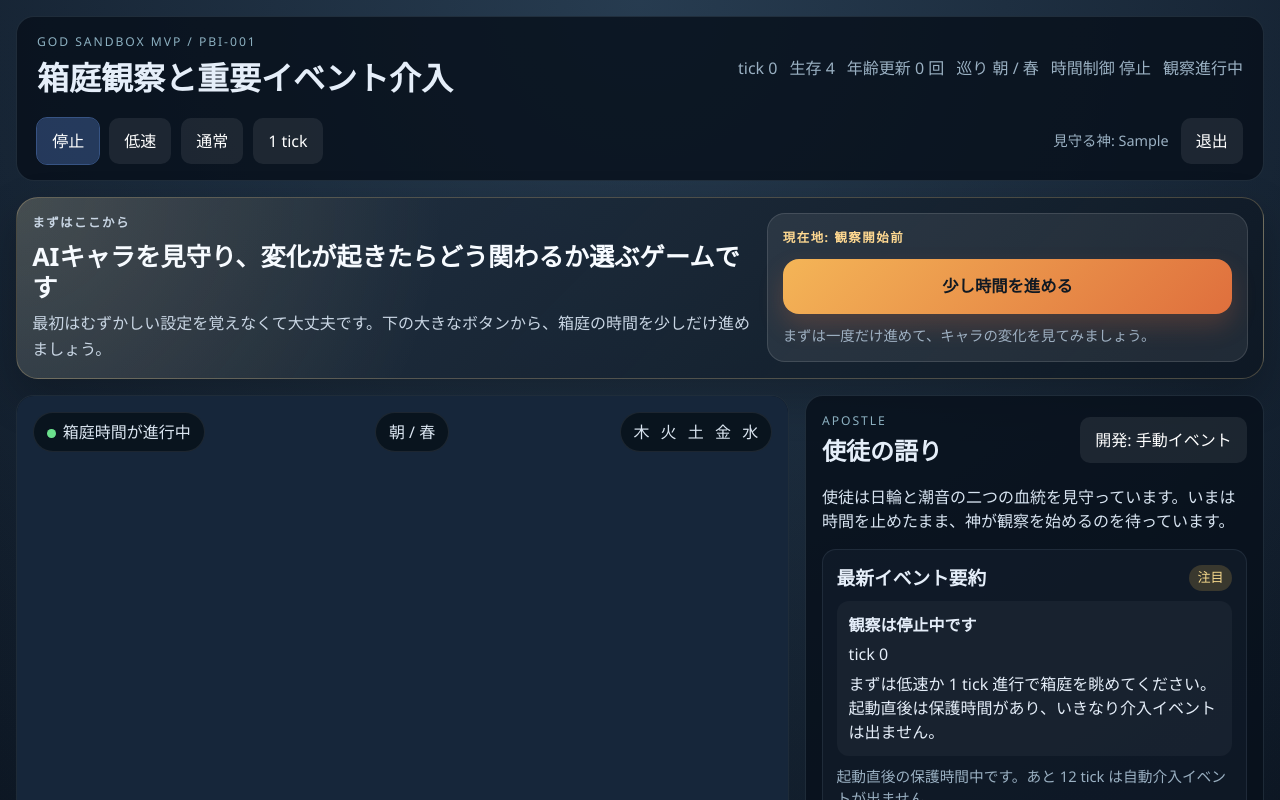
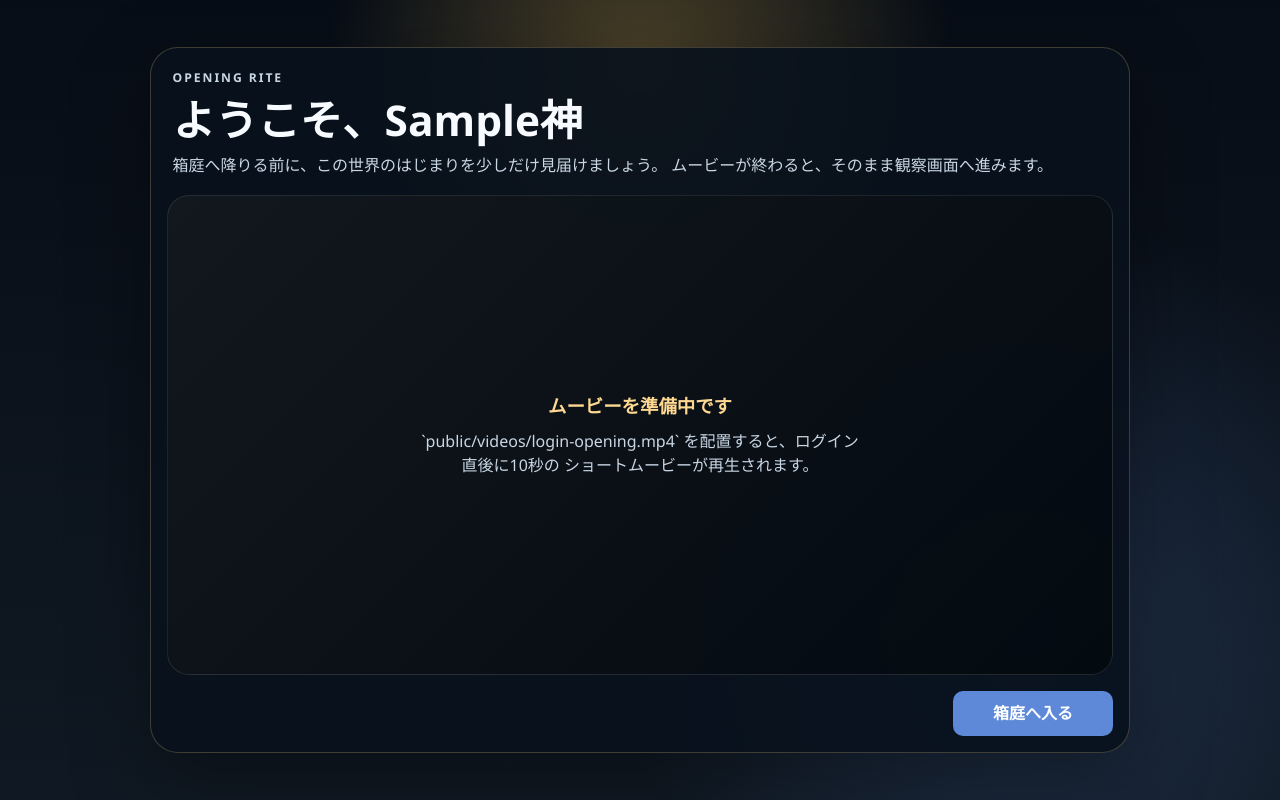
Before and after one commit to KitsuneSavaskiy/god-sandbox-mvp, a React (Vite) app: page / in a window 1280 px wide. Both pictures are taken after typing "Sample" into the empty fields and a click on the button "はじめる". Shown: the top 800 px of the page. Built offline with nearby package versions, Linux system fonts and the light colour scheme.

Commit message:
feat: play login opening movie

```diff
--- a/src/App.tsx
+++ b/src/App.tsx
@@ -1,13 +1,38 @@
+import { useState } from "react";
 import { AppShell } from "./app/AppShell";
 import { LoginScreen } from "./features/login/LoginScreen";
+import { LoginOpeningMovie } from "./features/onboarding/LoginOpeningMovie";
 import { useLocalLogin } from "./state/useLocalLogin";
 
 export default function App() {
   const { userName, login, logout } = useLocalLogin();
+  const [showOpeningMovie, setShowOpeningMovie] = useState(false);
+
+  const handleLogin = (name: string): boolean => {
+    const success = login(name);
+    if (success) {
+      setShowOpeningMovie(true);
+    }
+    return success;
+  };
+
+  const handleLogout = (): void => {
+    setShowOpeningMovie(false);
+    logout();
+  };
 
   if (!userName) {
-    return <LoginScreen onLogin={login} />;
+    return <LoginScreen onLogin={handleLogin} />;
   }
 
-  return <AppShell userName={userName} onLogout={logout} />;
+  if (showOpeningMovie) {
+    return (
+      <LoginOpeningMovie
+        userName={userName}
+        onComplete={() => setShowOpeningMovie(false)}
+      />
+    );
+  }
+
+  return <AppShell userName={userName} onLogout={handleLogout} />;
 }
--- /dev/null
+++ b/src/features/onboarding/LoginOpeningMovie.css
@@ -0,0 +1,143 @@
+.login-opening {
+  display: grid;
+  min-height: 100vh;
+  place-items: center;
+  overflow: hidden;
+  background:
+    radial-gradient(circle at 50% 8%, rgba(246, 196, 83, 0.28), transparent 32%),
+    radial-gradient(circle at 80% 78%, rgba(93, 137, 216, 0.22), transparent 34%),
+    linear-gradient(180deg, #070d16 0%, #101923 100%);
+  padding: 1rem;
+}
+
+.login-opening__card {
+  display: grid;
+  width: min(980px, 100%);
+  gap: 1rem;
+  border: 1px solid rgba(255, 218, 145, 0.22);
+  border-radius: 28px;
+  background: rgba(8, 17, 28, 0.9);
+  box-shadow: 0 28px 80px rgba(0, 0, 0, 0.36);
+  padding: 1rem;
+}
+
+.login-opening__copy {
+  display: grid;
+  gap: 0.45rem;
+  padding: 0.25rem 0.35rem 0;
+}
+
+.login-opening__eyebrow {
+  margin: 0;
+  color: #ffd991;
+  font-size: 0.76rem;
+  font-weight: 800;
+  letter-spacing: 0.16em;
+  text-transform: uppercase;
+}
+
+.login-opening__copy h1,
+.login-opening__copy p {
+  margin: 0;
+}
+
+.login-opening__copy h1 {
+  color: #f7fbff;
+  font-size: clamp(1.55rem, 4vw, 2.65rem);
+  line-height: 1.16;
+}
+
+.login-opening__copy p {
+  max-width: 58rem;
+  color: #c9d6e4;
+  line-height: 1.68;
+}
+
+.login-opening__movie-frame {
+  position: relative;
+  display: grid;
+  min-height: min(60vh, 560px);
+  place-items: center;
+  overflow: hidden;
+  border: 1px solid rgba(255, 255, 255, 0.1);
+  border-radius: 22px;
+  background:
+    linear-gradient(135deg, rgba(255, 255, 255, 0.06), transparent),
+    rgba(2, 7, 12, 0.72);
+}
+
+.login-opening__movie {
+  display: block;
+  width: 100%;
+  height: 100%;
+  max-height: min(60vh, 560px);
+  object-fit: contain;
+  background: #02070c;
+}
+
+.login-opening__fallback {
+  display: grid;
+  gap: 0.6rem;
+  max-width: 32rem;
+  padding: 2rem;
+  color: #c9d6e4;
+  text-align: center;
+}
+
+.login-opening__fallback span {
+  color: #ffd991;
+  font-size: 1.15rem;
+  font-weight: 800;
+}
+
+.login-opening__fallback p {
+  margin: 0;
+}
+
+.login-opening__actions {
+  display: flex;
+  flex-wrap: wrap;
+  justify-content: flex-end;
+  gap: 0.75rem;
+}
+
+.login-opening__skip {
+  min-width: 10rem;
+  background: linear-gradient(135deg, #f4b557, #df6f3d);
+  color: #101923;
+  font-weight: 800;
+}
+
+.login-opening__skip:hover {
+  background: linear-gradient(135deg, #ffd083, #ec8452);
+}
+
+@media (max-width: 640px) {
+  .login-opening {
+    align-items: start;
+    padding: 0.75rem;
+  }
+
+  .login-opening__card {
+    border-radius: 20px;
+    padding: 0.75rem;
+  }
+
+  .login-opening__movie-frame {
+    min-height: min(54vh, 430px);
+    border-radius: 18px;
+  }
+
+  .login-opening__movie {
+    max-height: min(54vh, 430px);
+  }
+
+  .login-opening__actions {
+    flex-direction: column;
+  }
+
+  .login-opening__actions .button {
+    width: 100%;
+    min-height: 3.25rem;
+  }
+}
--- /dev/null
+++ b/src/features/onboarding/LoginOpeningMovie.tsx
@@ -0,0 +1,88 @@
+import { useEffect, useRef, useState } from "react";
+import "./LoginOpeningMovie.css";
+
+const LOGIN_OPENING_MOVIE_SRC = "/videos/login-opening.mp4";
+
+interface LoginOpeningMovieProps {
+  userName: string;
+  onComplete: () => void;
+}
+
+export function LoginOpeningMovie({ userName, onComplete }: LoginOpeningMovieProps) {
+  const videoRef = useRef<HTMLVideoElement>(null);
+  const [loadFailed, setLoadFailed] = useState(false);
+  const [playbackBlocked, setPlaybackBlocked] = useState(false);
+
+  useEffect(() => {
+    const video = videoRef.current;
+    if (!video || loadFailed) {
+      return;
+    }
+
+    const playPromise = video.play();
+    if (playPromise) {
+      playPromise.catch(() => setPlaybackBlocked(true));
+    }
+  }, [loadFailed]);
+
+  const handleReplay = () => {
+    const video = videoRef.current;
+    if (!video) {
+      return;
+    }
+    video.currentTime = 0;
+    video.play()
+      .then(() => setPlaybackBlocked(false))
+      .catch(() => setPlaybackBlocked(true));
+  };
+
+  return (
+    <main className="login-opening" aria-labelledby="login-opening-title">
+      <section className="login-opening__card">
+        <div className="login-opening__copy">
+          <p className="login-opening__eyebrow">opening rite</p>
+          <h1 id="login-opening-title">ようこそ、{userName}神</h1>
+          <p>
+            箱庭へ降りる前に、この世界のはじまりを少しだけ見届けましょう。
+            ムービーが終わると、そのまま観察画面へ進みます。
+          </p>
+        </div>
+
+        <div className="login-opening__movie-frame">
+          {loadFailed ? (
+            <div className="login-opening__fallback" role="status">
+              <span>ムービーを準備中です</span>
+              <p>
+                `public/videos/login-opening.mp4` を配置すると、ログイン直後に10秒の
+                ショートムービーが再生されます。
+              </p>
+            </div>
+          ) : (
+            <video
+              ref={videoRef}
+              className="login-opening__movie"
+              src={LOGIN_OPENING_MOVIE_SRC}
+              autoPlay
+              muted
+              playsInline
+              preload="auto"
+              onEnded={onComplete}
+              onError={() => setLoadFailed(true)}
+            />
+          )}
+        </div>
+
+        <div className="login-opening__actions">
+          {playbackBlocked && !loadFailed && (
+            <button className="button button--ghost" type="button" onClick={handleReplay}>
+              ムービーを再生
+            </button>
+          )}
+          <button className="button login-opening__skip" type="button" onClick={onComplete}>
+            箱庭へ入る
+          </button>
+        </div>
+      </section>
+    </main>
+  );
+}
```
Also changed, not shown: 1 other file (tests, documents, lock files or other folders).
